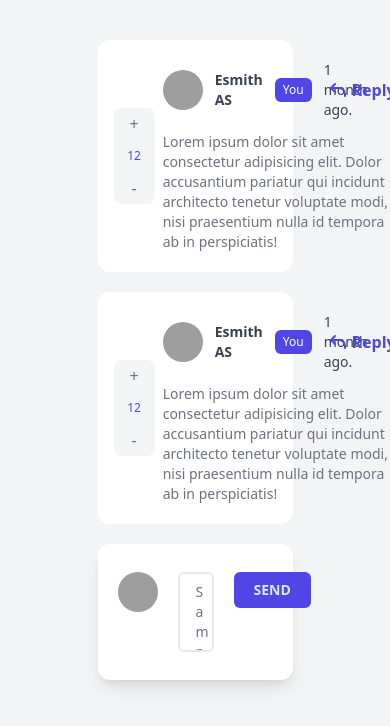
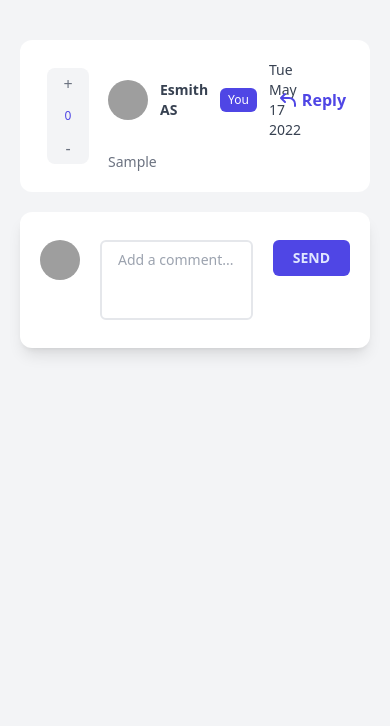
Before and after one commit to EsmithAS/React-comments_section, a React (Vite) app: page / in a window 390 px wide. Both pictures are taken after typing "Sample" into the empty fields and a click on the button "SEND". Shown: the top 726 px of the page. Built offline with nearby package versions, Linux system fonts and the light colour scheme; grey boxes are pictures that could not be loaded.

Commit message:
Funcionalidad agregar comentario y score

```diff
--- a/src/App.jsx
+++ b/src/App.jsx
@@ -1,11 +1,15 @@
 import ListComments from './components/ListComments'
 import InputComment from './components/InputComment'
+import { useState , useEffect } from "react";
 
 function App() {
+
+  const [ listComments , setListComments ] = useState([]);
+
   return (
-    <div className="mx-auto w-1/2 space-y-5">
-      <ListComments />
-      <InputComment />
+    <div className="w-full px-5 sm:px-0 mx-auto sm:w-4/5 md:w-3/5 lg:w-1/2 space-y-5">
+      <ListComments listComments = { listComments } />
+      <InputComment listComments = { listComments } setListComments = { setListComments } />
     </div>
   )
 }
--- a/src/components/Comment.jsx
+++ b/src/components/Comment.jsx
@@ -1,20 +1,26 @@
-const Comment = () => {
+import { useState } from "react";
+
+const Comment = ( { commentUser } ) => {
+    const { photo , username , comment , date , score } = commentUser;
+    const [ scoreValue , setScoreValue ] = useState(score);
+
+
     return (
         <div className="w-full flex bg-white px-4 py-5 rounded-xl">
             <div className="w-16 flex items-center justify-center">
                 <div className="flex flex-col items-center text-gray-500 bg-gray-100 rounded-lg overflow-hidden">
-                    <button className="w-full py-1 px-4 hover:bg-gray-200">+</button>
-                    <span className="my-2 text-xs text-indigo-600">12</span>
-                    <button className="w-full py-1 px-4 hover:bg-gray-200">-</button>
+                    <button onClick={ () => setScoreValue( scoreValue + 1 ) } className="w-full py-1 px-4 hover:bg-gray-200">+</button>
+                    <span className="my-2 text-xs text-indigo-600">{ scoreValue }</span>
+                    <button onClick={ () => setScoreValue( scoreValue - 1 ) } className="w-full py-1 px-4 hover:bg-gray-200">-</button>
                 </div>
             </div>
             <div className="flex-1  px-2">
                 <header className="flex justify-between">
                     <div className="flex space-x-3 items-center">
-                        <img className="w-10 h-10 object-cover rounded-full object-center" src="https://images.pexels.com/photos/2726111/pexels-photo-2726111.jpeg?auto=compress&cs=tinysrgb&dpr=2&h=650&w=940" alt="https://images.pexels.com/photos/2726111/pexels-photo-2726111.jpeg?auto=compress&cs=tinysrgb&dpr=2&h=650&w=940" />
-                        <h2 className="font-semibold text-sm text-gray-700">Esmith AS</h2>
+                        <img className="w-10 h-10 object-cover rounded-full object-center" src = { photo } alt = { photo } />
+                        <h2 className="font-semibold text-sm text-gray-700">{ username }</h2>
                         <span className="bg-indigo-600 text-white text-xs rounded-md px-2 py-1 inline-block">You</span>
-                        <span className="text-sm text-gray-700">1 month ago.</span>
+                        <span className="text-sm text-gray-700">{ date }</span>
                     </div>
                     <div className="flex items-center space-x-5">
                         <button className="inline-flex items-center space-x-1 text-indigo-600 font-bold">
@@ -46,7 +52,7 @@ const Comment = () => {
                 </header>
                 <section className="mt-3">
                     <p className="text-gray-500 text-sm">
-                        Lorem ipsum dolor sit amet consectetur adipisicing elit. Dolor accusantium pariatur qui incidunt architecto tenetur voluptate modi, nisi praesentium nulla id tempora ab in perspiciatis!
+                        { comment }
                     </p>
                 </section>
             </div>
--- a/src/components/InputComment.jsx
+++ b/src/components/InputComment.jsx
@@ -1,9 +1,43 @@
-const InputComment = () => {
+import { useState } from "react";
+
+const InputComment = ({ listComments , setListComments }) => {
+    const [ commnet , setComment ] = useState('');
+
+    const getDate = () => {
+        const date = new Date().toDateString();
+        return date;
+    }
+
+    const generarId = () => {
+        const math = Math.random().toString(36).substring(2);
+        const date = Date.now().toString(36);
+        return `${math}${date}`;
+    }
+
+    const objComment = {
+        id: generarId(),
+        photo: 'https://images.pexels.com/photos/2726111/pexels-photo-2726111.jpeg?auto=compress&cs=tinysrgb&dpr=2&h=650&w=940',
+        username: 'Esmith AS',
+        comment: commnet,
+        date: getDate(),
+        score: 0,
+        replys: []
+    }
+
+    const newListComments = [ ...listComments, objComment ]
+
+    const addComment = ( ) => {
+        console.log('nuevo ' , newListComments);
+        setListComments(newListComments);
+        setComment('');
+      }
+
+
     return (
         <div className="w-full bg-white space-x-5 px-5 py-7 rounded-xl shadow-lg flex items-start">
             <img className="w-10 h-10 object-cover object-center rounded-full" src="https://images.pexels.com/photos/2726111/pexels-photo-2726111.jpeg?auto=compress&cs=tinysrgb&dpr=2&h=650&w=940" alt="https://images.pexels.com/photos/2726111/pexels-photo-2726111.jpeg?auto=compress&cs=tinysrgb&dpr=2&h=650&w=940" />
-            <textarea className="flex-1 text-sm border-2 px-4 py-2 rounded-md h-20 resize-none text-gray-500 outline-none focus:border-indigo-500" placeholder="Add a comment..." />
-            <button className="bg-indigo-600 hover:bg-indigo-700 px-5 py-2 rounded-md text-sm text-indigo-100 font-bold uppercase">Send</button>
+            <textarea value={commnet} onChange={(e) => setComment(e.target.value)} className="flex-1 text-sm border-2 px-4 py-2 rounded-md h-20 resize-none text-gray-500 outline-none focus:border-indigo-500" placeholder="Add a comment..." />
+            <button onClick={ () => { addComment() } } className="bg-indigo-600 hover:bg-indigo-700 px-5 py-2 rounded-md text-sm text-indigo-100 font-bold uppercase">Send</button>
         </div>
     )
 }
--- a/src/components/ListComments.jsx
+++ b/src/components/ListComments.jsx
@@ -1,10 +1,12 @@
 import Comment from "./Comment";
 
-const ListComments = () => {
+const ListComments = ( { listComments }) => {
+
+    const mapListComments =  listComments.map( (commentUser) => <Comment key = { commentUser.id } commentUser = { commentUser } /> )
+
     return (
         <div className="space-y-5 mt-10">
-            <Comment />
-            <Comment />
+            {mapListComments}
         </div>
     )
 }
```
